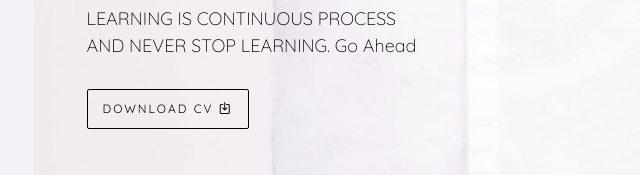
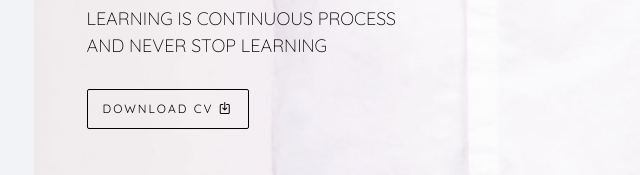
Before and after one commit to mithun40/me, a plain HTML site: page index.html in a window 1280 px wide. Shown: the part 458-633 px from the top of the page, 321-961 px from the left. Drawn offline with nearby package versions, Linux system fonts and the light colour scheme; files whose address does not match are found by name; a web font is replaced by a local one.

```diff
--- a/index.html
+++ b/index.html
@@ -99,7 +99,7 @@
 					   				<div class="slider-text-inner js-fullheight">
 					   					<div class="desc">
 						   					<h1>Hi! <br>I'm Mithun Majumdar</h1>
-											   <h2>LEARNING IS CONTINUOUS PROCESS AND NEVER STOP LEARNING. Go Ahead</h2>
+											   <h2>LEARNING IS CONTINUOUS PROCESS AND NEVER STOP LEARNING</h2>
 												<p><a href="Mithun_CV.pdf" class="btn btn-primary btn-learn">Download CV <i class="icon-download4"></i></a></p>
 											</div>
 					   				</div>
```
